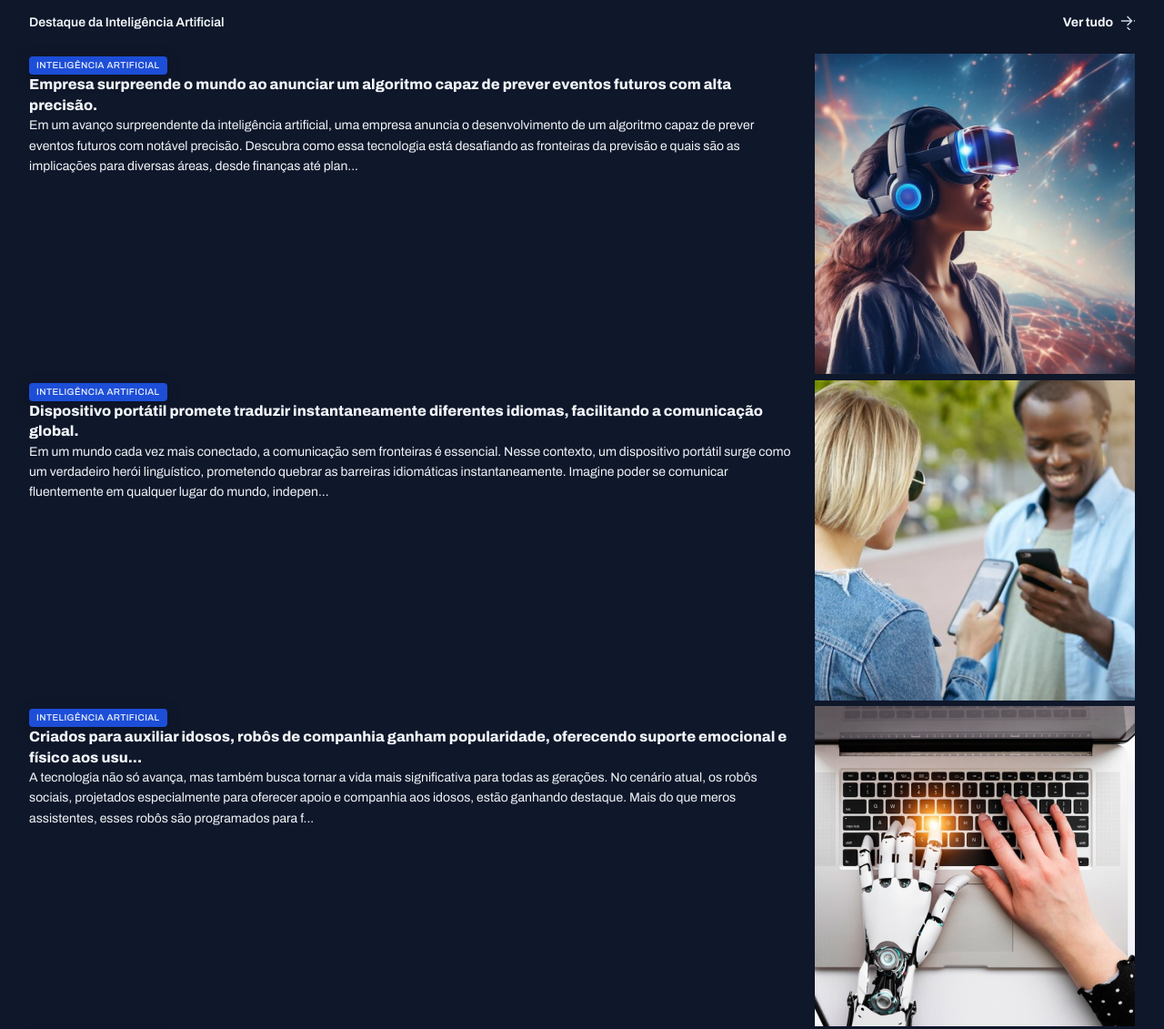
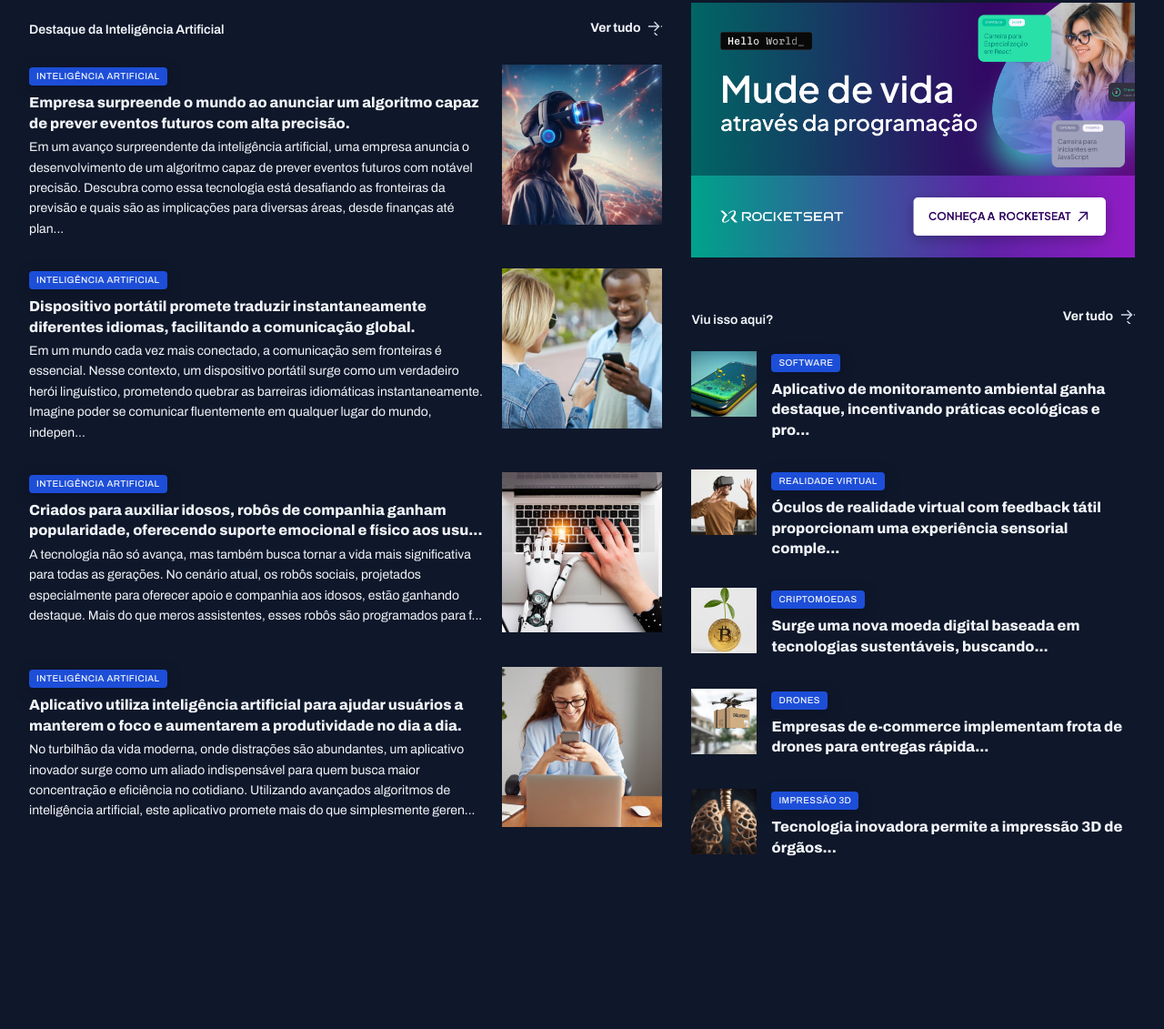
Before and after one commit to etnsystemas/projeto-portal-de-noticias-mba-fullstack, a plain HTML site: page index.html in a window 1280 px wide. Shown: the part 1072-2203 px from the top of the page at 91% size. After the commit the page ends 2058 px from the top, so only its background shows below. Drawn offline with Linux system fonts and the light colour scheme.

Commit message:
estilizando os últimos cards

```diff
--- a/index.html
+++ b/index.html
@@ -242,7 +242,7 @@
         </div>
       </section>
 
-      <div>
+      <aside>
         <div id="ads">
           <img src="assets/images/Ads.png" alt="" />
         </div>
@@ -291,7 +291,7 @@
                 <span class="content-tag">Criptomoedas</span>
                 <h3 class="text-xl">
                   Surge uma nova moeda digital baseada em tecnologias
-                  sustentáveis, buscando minimizar o i...
+                  sustentáveis, buscando...
                 </h3>
               </div>
             </article>
@@ -304,7 +304,7 @@
                 <span class="content-tag">Drones</span>
                 <h3 class="text-xl">
                   Empresas de e-commerce implementam frota de drones para
-                  entregas rápidas, transformando o ce...
+                  entregas rápida...
                 </h3>
               </div>
             </article>
@@ -316,14 +316,13 @@
               <div>
                 <span class="content-tag">Impressão 3d</span>
                 <h3 class="text-xl">
-                  Tecnologia inovadora permite a impressão 3D de órgãos humanos,
-                  revolucionando a medicina e a li...
+                  Tecnologia inovadora permite a impressão 3D de órgãos...
                 </h3>
               </div>
             </article>
           </div>
         </section>
-      </div>
+      </aside>
     </main>
   </body>
 </html>
--- a/style/global.css
+++ b/style/global.css
@@ -51,8 +51,17 @@ img{
 }
 
 main{
-  margin-top: 40px;
-  gap: 80px;
+  margin-block: 40px;
+  row-gap: 80px;
+  column-gap: 32px;
+
+  grid-template-columns: 2fr 1.4fr;
+
+  grid-template-areas:
+  "featured featured"
+  "weekly weekly"
+  "ai aside";
+
 }
 
 .content-tag{
--- a/style/section.css
+++ b/style/section.css
@@ -3,18 +3,18 @@ section header {
   padding-block: 12px 24px;
   font: var(--text-span);
 
-  a{
+  a {
     justify-self: end;
     align-items: center;
     gap: 8px;
 
-    span{
-      background-image: url(../assets/icons/ArrowRight.svg);
+    span {
+      background-image: url(../assets/icons/ArrowRight.svg );
       width: 16px;
       height: 16px;
     }
 
-    &:hover span{
+    &:hover span {
       background-image: url(../assets/icons/ArrowRight-hover.svg);
     }
 
@@ -24,6 +24,8 @@ section header {
 }
 
 #featured {
+  grid-area: featured;
+
   img {
     height: 100%;
     object-fit: cover;
@@ -62,6 +64,7 @@ section header {
 }
 
 #weekly {
+  grid-area: weekly;
 
   &>div {
     grid-template-columns: repeat(4, 292px);
@@ -71,16 +74,16 @@ section header {
     height: 160px;
   }
 
-  figure{
+  figure {
     position: relative;
 
-    .content-tag{
+    .content-tag {
       position: absolute;
       top: 8px;
       left: 8px;
     }
 
-    p{
+    p {
       margin-top: 8px;
       font-weight: 800;
     }
@@ -88,3 +91,33 @@ section header {
   }
 
 }
+
+#ai {
+  grid-area: ai;
+
+  img {
+    width: 176px;
+    aspect-ratio: 1/1;
+    object-fit: cover;
+  }
+
+  h3 {
+    margin-block: 8px 4px;
+  }
+}
+
+aside {
+  grid-area: aside;
+}
+
+#more{
+  margin-top: 32px;
+  h3{
+    margin-top: 8px;
+  }
+  img{
+    width: 72px;
+    aspect-ratio: 1/1;
+    object-fit: cover;
+  }
+}
--- a/style/utility.css
+++ b/style/utility.css
@@ -16,6 +16,10 @@
   gap: 16px;
 }
 
+.gap-32{
+  gap: 32px;
+}
+
 .text-2xl{
   font: var(--h1);
 }
```
